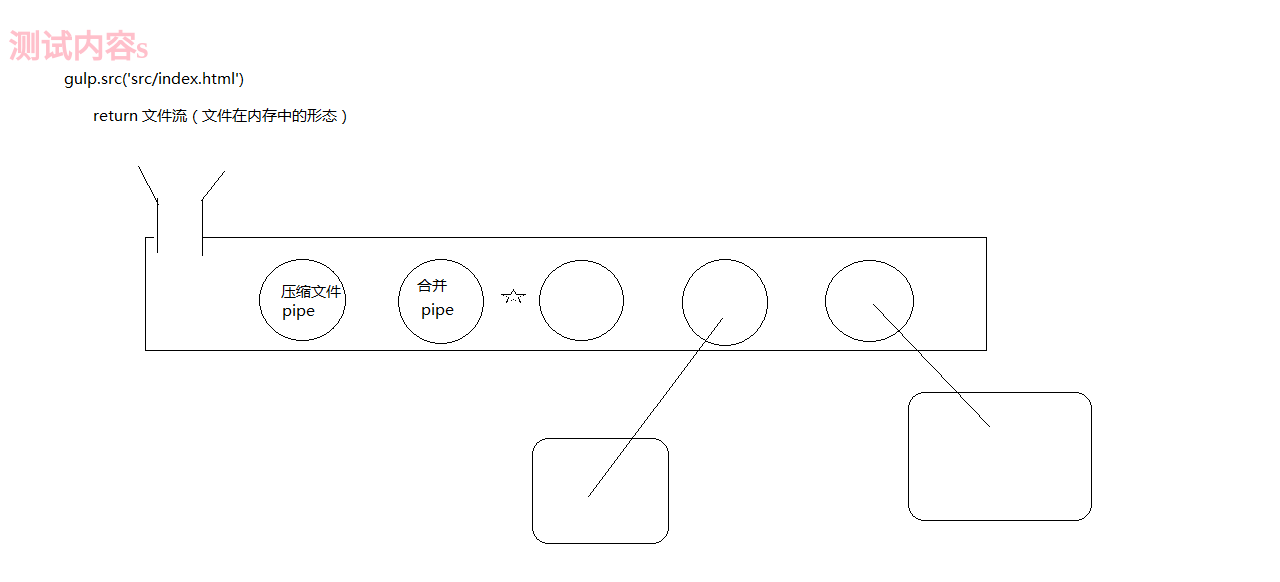
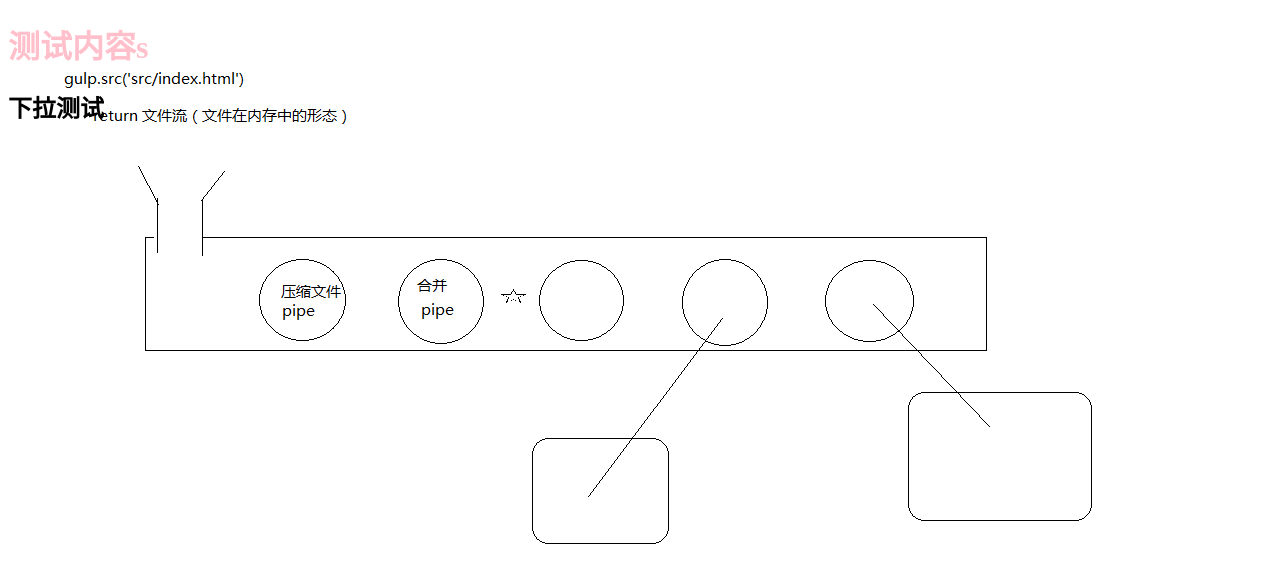
Before and after one commit to sdzhuhun/git_demo, a website: page src/index.html in a window 1280 px wide. Drawn offline with nearby package versions, Linux system fonts and the light colour scheme; files that its build step writes are made by us from their sources.

Commit message:
测试下拉

```diff
--- a/src/index.html
+++ b/src/index.html
@@ -10,6 +10,7 @@
 <!-- 测试注释 -->
   <h1>测试内容s</h1>
   <script src="scripts/all.js"></script>
+  <h2>下拉测试</h2>
 </body>
 
 </html>
```
